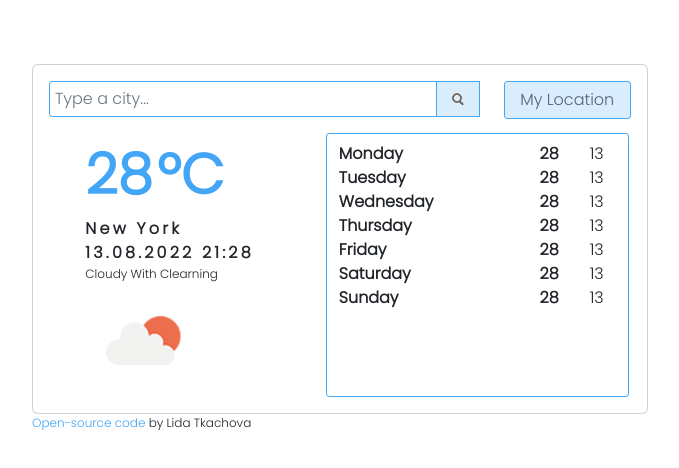
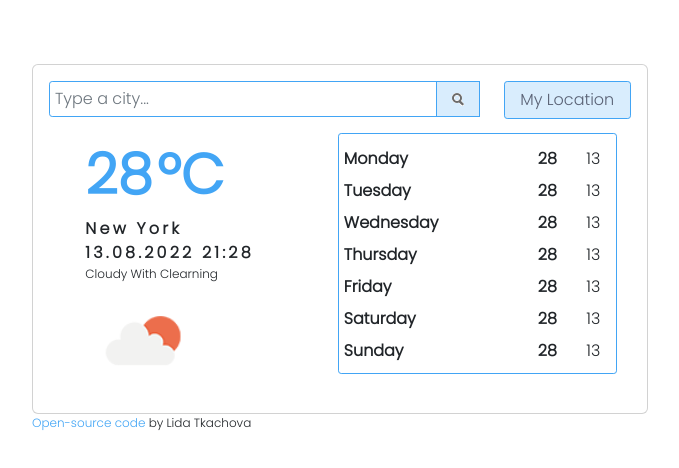
Before and after one commit to lida-skakun/SheCodes-Weather-App, a plain HTML site: page index.html in a window 1280 px wide. Shown: the whole page, without its empty margins (44-723 px from the left). Drawn offline with nearby package versions, Linux system fonts and the light colour scheme; no server answers.

Commit message:
Forecast Html, css changed

```diff
--- a/index.html
+++ b/index.html
@@ -64,7 +64,7 @@
               />
             </div>
 
-            <div class="col-6 weekForecast" id="weekForecast"></div>
+            <div id="weekForecast" class="col-6"></div>
           </div>
         </div>
       </div>
--- a/src/main.js
+++ b/src/main.js
@@ -89,20 +89,19 @@ let days = [
 
 function displayWeeklyForecast() {
   let forecastElement = document.querySelector("#weekForecast");
-  let forecastHtml = `<div class="row dayForecast">`;
+  let forecastHtml = `<div class="weekForecast">`;
   days.forEach(function (day) {
     forecastHtml =
       forecastHtml +
-      `
+      `<div class="row dayForecast">
                 <div class="col-8">${day}</div>
                 <div class="col-2">28</div>
                 <div class="col-2 nightTemperature">13</div>
-
+             </div>
               `;
   });
   forecastHtml = forecastHtml + `</div>`;
   forecastElement.innerHTML = forecastHtml;
-  console.log(forecastHtml);
 }
 
 displayWeeklyForecast();
--- a/src/styles.css
+++ b/src/styles.css
@@ -51,11 +51,6 @@ a {
   color: #42a5f5;
 }
 
-#adUnit {
-  position: relative;
-  top: -25px;
-}
-
 #dateTime,
 #location {
   font-weight: 600;
@@ -78,6 +73,7 @@ a {
   border: 1.5px solid #42a5f5;
   font-weight: 800;
   border-radius: 0.2em;
+  padding: 5px;
 }
 
 .dayForecast {
```
